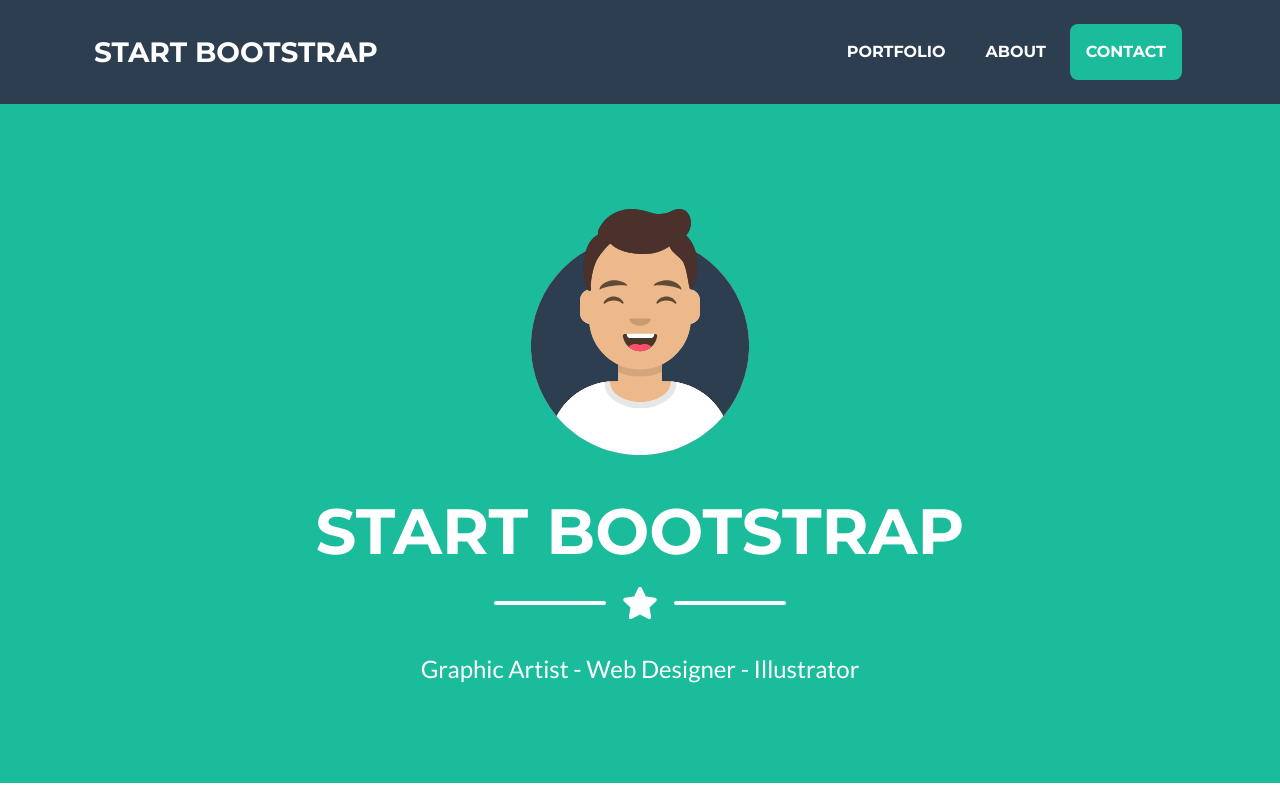
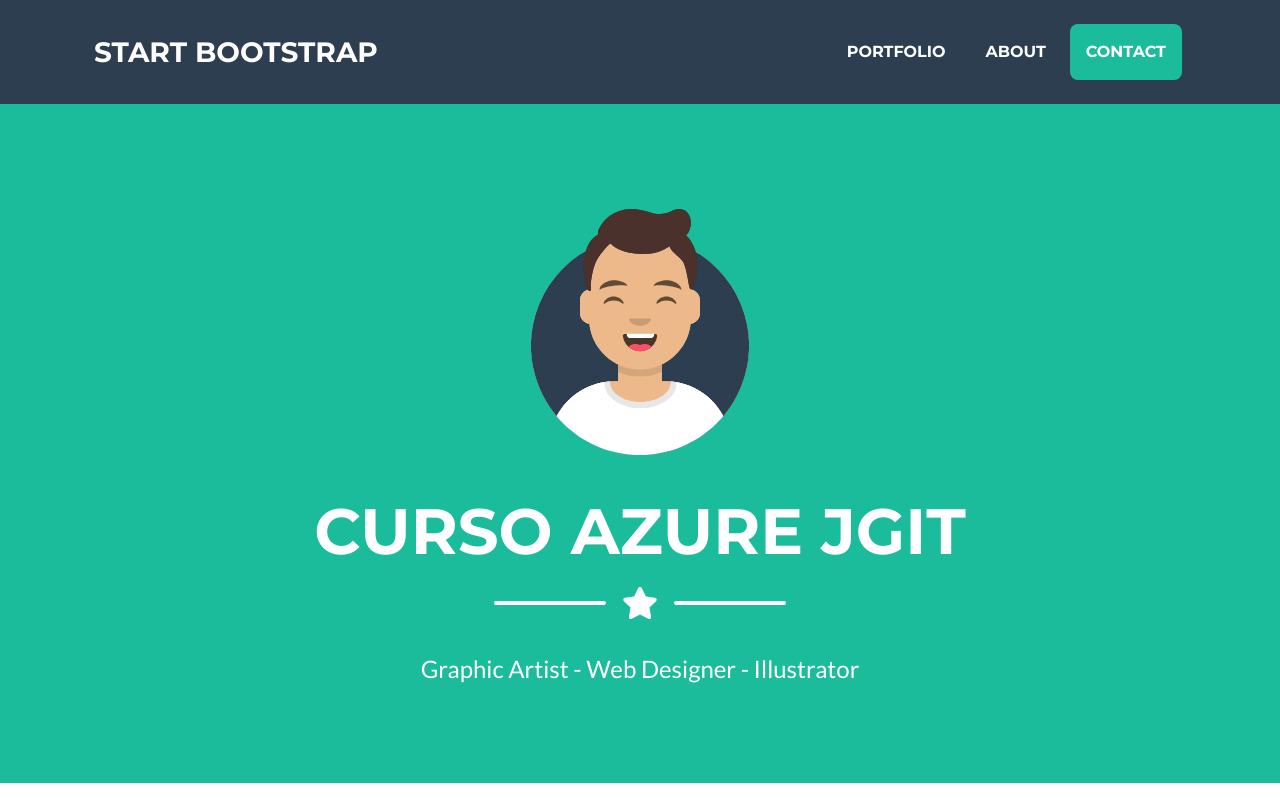
Before and after one commit to cdcastaneda/MyFirstRepo01, a plain HTML site: page index.html in a window 1280 px wide. Shown: the top 800 px of the page. Drawn offline with nearby package versions, Linux system fonts and the light colour scheme.

Commit message:
Cambio del Body
Cambio de Titulo

```diff
--- a/index.html
+++ b/index.html
@@ -32,7 +32,7 @@
         <header class="masthead bg-primary text-white text-center">
             <div class="container d-flex align-items-center flex-column">
                 <!-- Masthead Avatar Image--><img class="masthead-avatar mb-5" src="assets/img/avataaars.svg" alt="" /><!-- Masthead Heading-->
-                <h1 class="masthead-heading text-uppercase mb-0">Start Bootstrap</h1>
+                <h1 class="masthead-heading text-uppercase mb-0">Curso Azure JGIT</h1>
                 <!-- Icon Divider-->
                 <div class="divider-custom divider-light">
                     <div class="divider-custom-line"></div>
```
